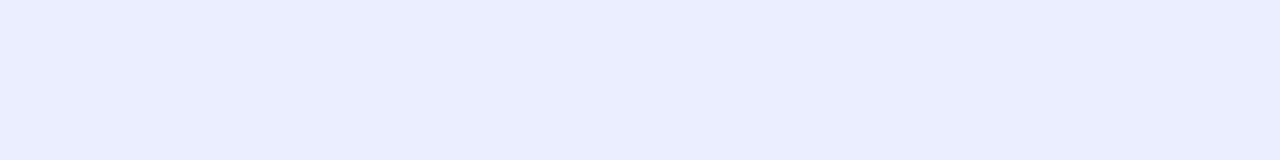
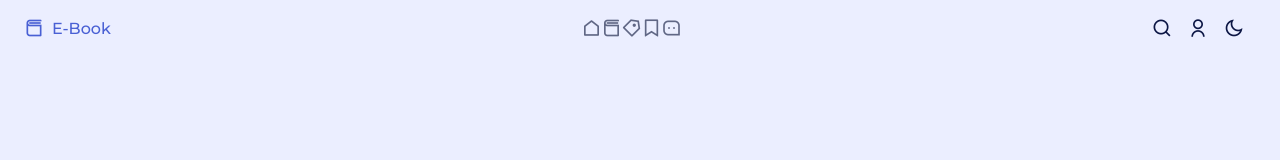
Before and after one commit to freetimezp/js-services-15-books, a plain HTML site: page index.html in a window 1280 px wide. Drawn offline with nearby package versions, Linux system fonts and the light colour scheme; a web font is replaced by a local one.

Commit message:
02. js-services-15-books. Header section.

```diff
--- a/assets/css/styles.css
+++ b/assets/css/styles.css
@@ -137,11 +137,88 @@ img {
 }
 
 /*=============== HEADER & NAV ===============*/
+.header {
+  position: fixed;
+  top: 0;
+  left: 0;
+  width: 100%;
+  background-color: var(--body-color);
+  z-index: var(--z-fixed);
+  transition: box-shadow .4s, background-color .4s;
+}
 
+.nav {
+  height: var(--header-height);
+  display: flex;
+  justify-content: space-between;
+  align-items: center;
+}
+
+.nav__logo {
+  display: inline-flex;
+  align-items: center;
+  column-gap: .5rem;
+  color: var(--first-color);
+  font-weight: var(--font-medium);
+}
+
+.nav__logo i {
+  font-size: 1.25rem;
+}
 
 /* Navigation for mobile devices */
+@media screen and (max-width: 1150px) {
+  .nav__menu {
+    position: fixed;
+    bottom: 0;
+    left: 0;
+    right: 0;
+    width: 100%;
+    background-color: var(--container-color);
+    box-shadow: 0 -8px 32px hsla(0, 0%, 0%, .1);
+    padding: 1.25rem 4rem;
+    transition: background-color .4s;
+  }
+}
 
+.nav__list {
+  display: flex;
+  justify-content: space-between;
+}
 
+.nav__link {
+  color: var(--text-color);
+  transition: color .4s;
+}
+
+.nav__link span {
+  display: none;
+}
+
+.nav__link i {
+  font-size: 1.25rem;
+}
+
+.nav__link:hover {
+  color: var(--first-color);
+}
+
+.nav__actions {
+  display: flex;
+  align-items: center;
+  column-gap: 1rem;
+}
+
+.nav__actions i {
+  font-size: 1.25rem;
+  color: var(--title-color);
+  cursor: pointer;
+  transition: color .4s;
+}
+
+.nav__actions i:hover {
+  color: var(--first-color);
+}
 /* Add shadow header */
 
 
--- a/index.html
+++ b/index.html
@@ -23,7 +23,51 @@
 <body>
    <!--==================== HEADER ====================-->
    <header class="header" id="header">
+      <nav class="nav container">
+         <a href="#" class="nav__logo">
+            <i class="ri-book-3-line"></i> E-Book
+         </a>
+         <div class="nav__menu">
+            <ul class="nav__list">
+               <li class="nav__item">
+                  <a href="#home " class="nav__link">
+                     <i class="ri-home-line"></i>
+                     <span>Home</span>
+                  </a>
+               </li>
+               <li class="nav__item">
+                  <a href="#featured" class="nav__link">
+                     <i class="ri-book-3-line"></i>
+                     <span>Featured</span>
+                  </a>
+               </li>
+               <li class="nav__item">
+                  <a href="#discount" class="nav__link">
+                     <i class="ri-price-tag-3-line"></i>
+                     <span>Discount</span>
+                  </a>
+               </li>
+               <li class="nav__item">
+                  <a href="#new" class="nav__link">
+                     <i class="ri-bookmark-line"></i>
+                     <span>New Books</span>
+                  </a>
+               </li>
+               <li class="nav__item">
+                  <a href="#testimonial" class="nav__link">
+                     <i class="ri-message-3-line"></i>
+                     <span>Testimonial</span>
+                  </a>
+               </li>
+            </ul>
+         </div>
 
+         <div class="nav__actions">
+            <i class="ri-search-line search-button" id="search-button"></i>
+            <i class="ri-user-line login-button" id="login-button"></i>
+            <i class="ri-moon-line change-theme" id="theme-button"></i>
+         </div>
+      </nav>
    </header>
 
    <!--==================== SEARCH ====================-->
```
Also changed, not shown: assets/help.txt (added).
